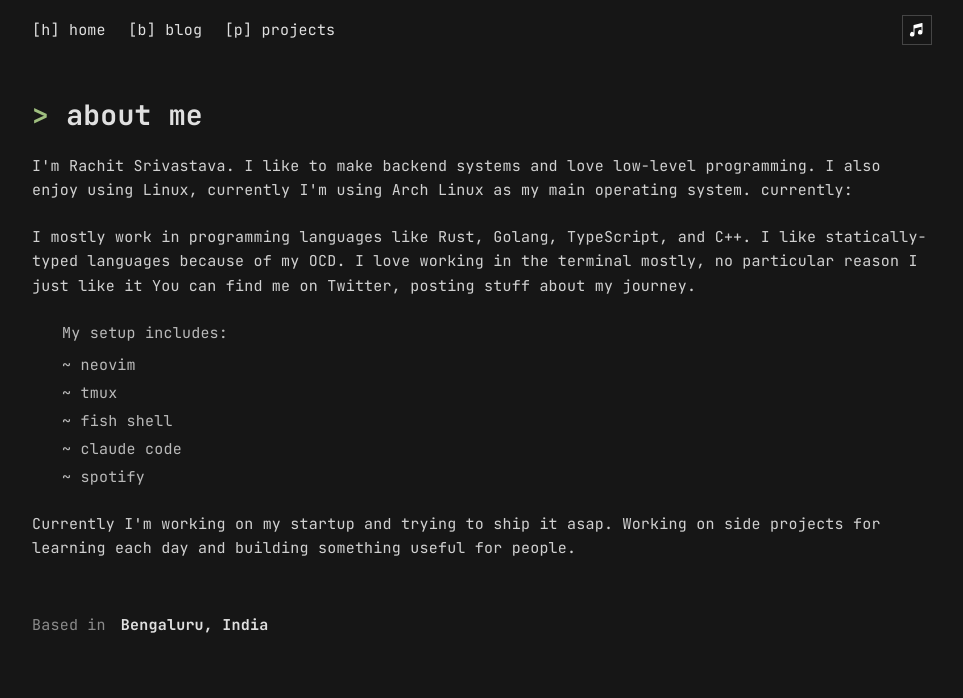
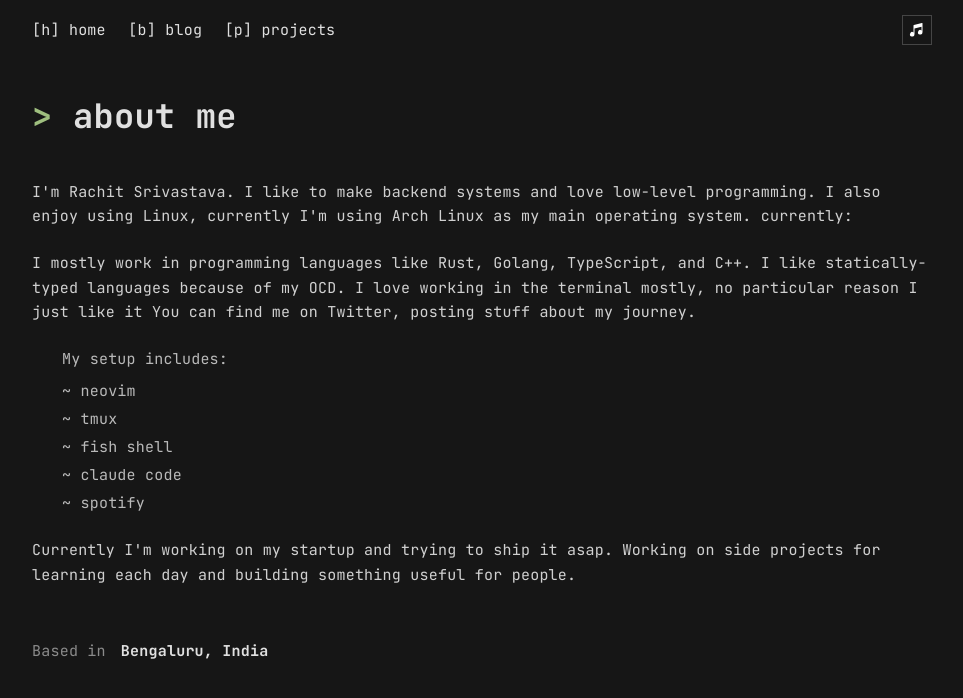
Before and after one commit to Ethics03/rachitt.dev, a Next.js app: page /about in a window 1280 px wide. Shown: the top 698 px of the page, without its empty margins (158-1121 px from the left). Built offline with nearby package versions, Linux system fonts and the light colour scheme.

Commit message:
font size aboutme

```diff
--- a/src/app/about/page.tsx
+++ b/src/app/about/page.tsx
@@ -2,7 +2,7 @@
   return (
     <div className="flex items-center pt-10">
       <div className="flex flex-col gap-6 w-full">
-        <h1 className="text-3xl font-bold">
+        <h1 className="text-5xl md:text-4xl font-bold mb-6">
           <span className="text-accent">&gt;</span> about me
         </h1>
 
@@ -37,7 +37,6 @@
             Working on side projects for learning each day and building
             something useful for people.
           </p>
-
         </div>
 
         <div className="mt-8 flex gap-4">
```
Also changed, not shown: public/site.webmanifest.
